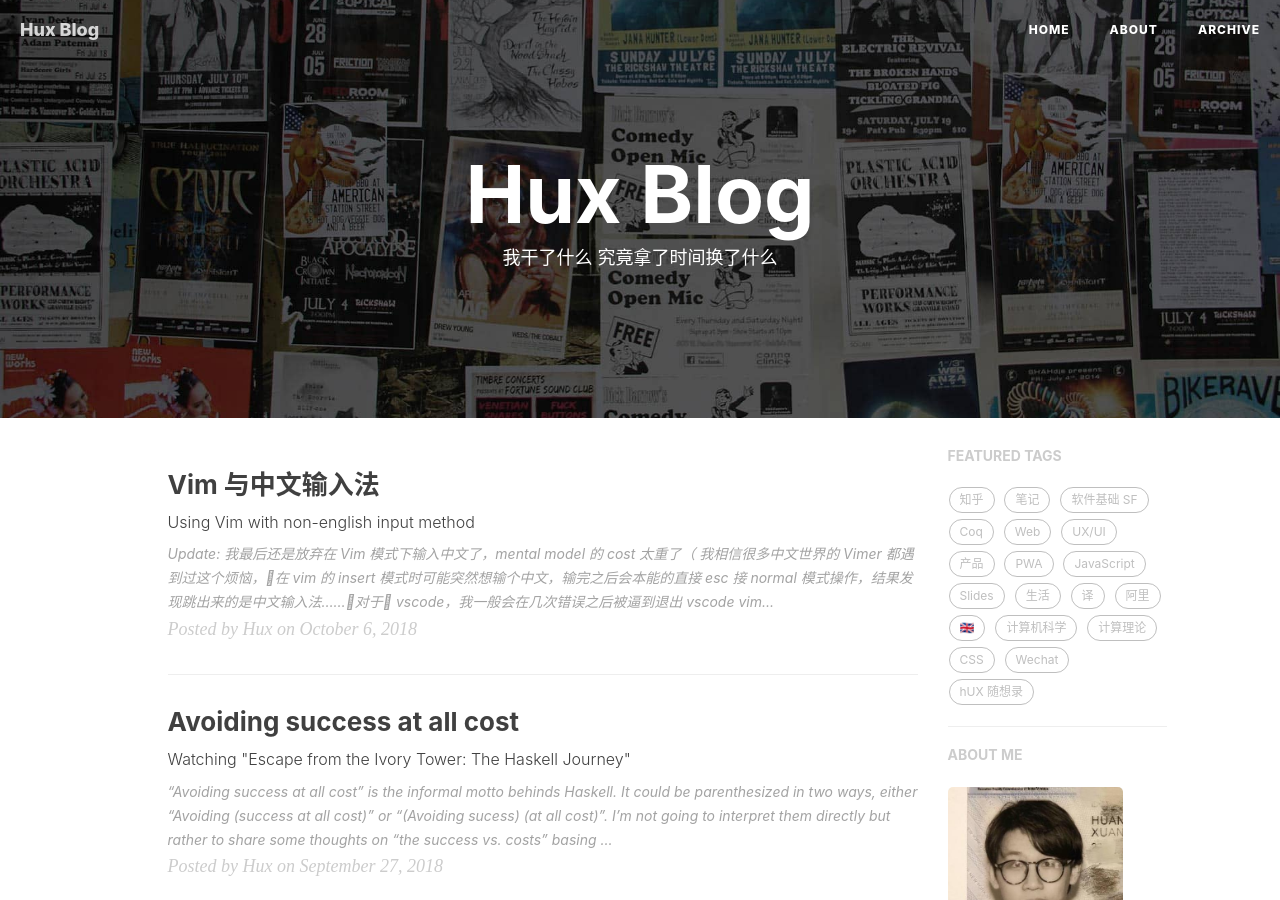
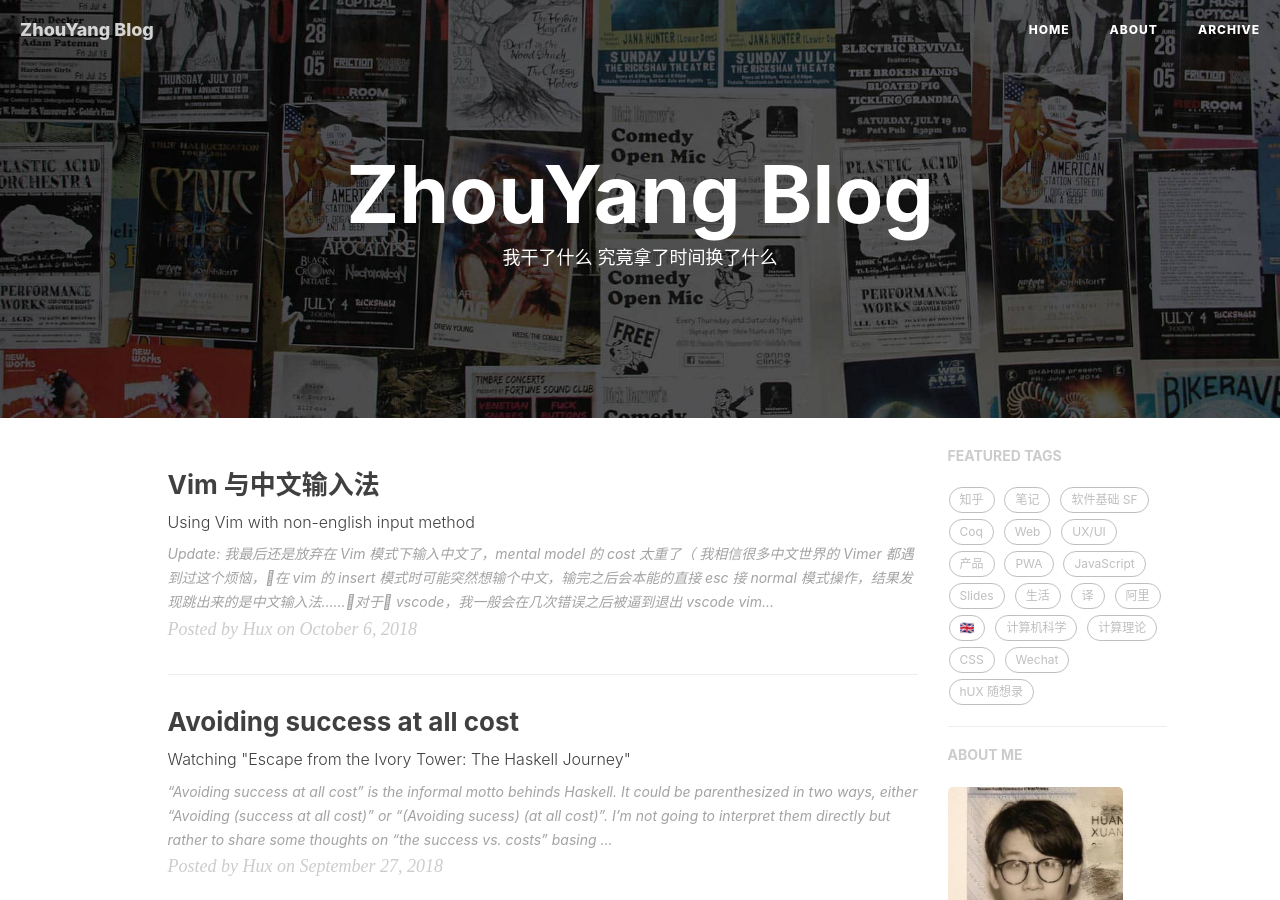
Before and after one commit to Balvboy/balvboy.github.io, a Jekyll site: the page built from index.html, in a window 1280 px wide and 900 px high. Built offline with Jekyll 4.4.1, drawn with Linux system fonts in a browser that asks for light colours; nearby versions of some CDN libraries; the list of posts is cut into pages by our own code; comment, search, counter and statistics services are not loaded; some of the changed text lies outside the part shown.

Commit message:
Update _config.yml

```diff
--- a/_config.yml
+++ b/_config.yml
@@ -1,6 +1,6 @@
 # Site settings
-title: Hux Blog
-SEOTitle: 黄玄的博客 | Hux Blog
+title: ZhouYang Blog
+SEOTitle: 周洋的博客 | zhouyang Blog
 header-img: img/home-bg.jpg
 email: huxpro@gmail.com
 description: "关于程序与设计、黑客与画家 | 黄玄，Web & Mobile Lover，Software Engineer，UX Designer | 这里是 @Hux黄玄 的个人博客，与你一起发现更大的世界。"
```
